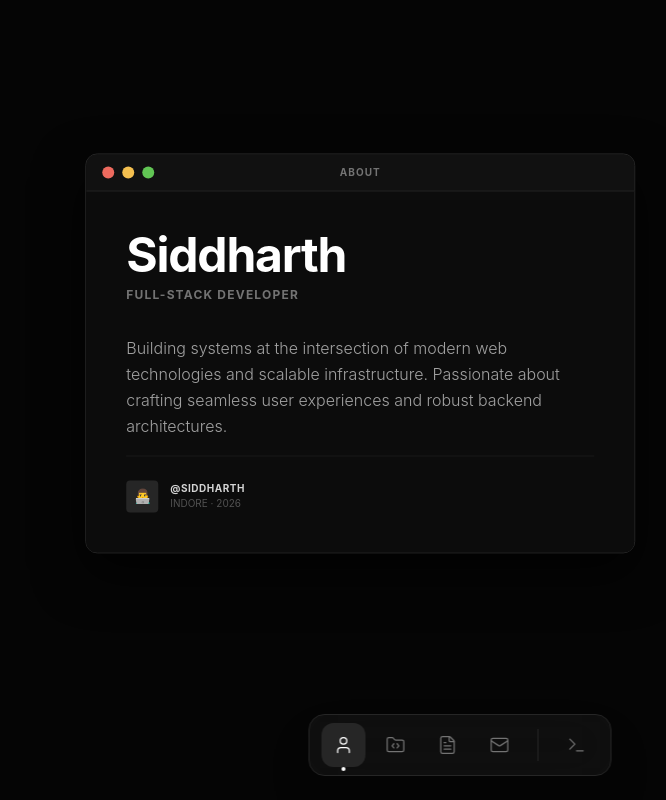
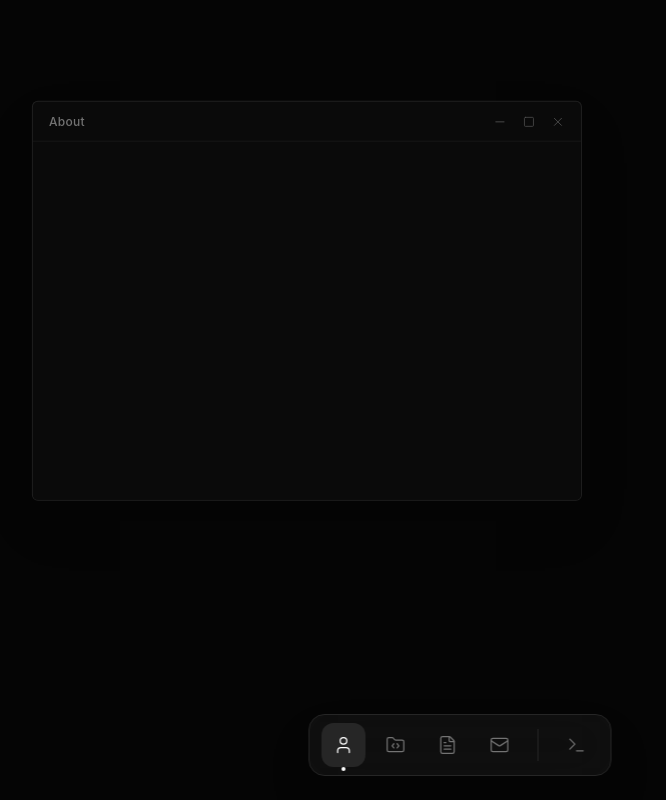
Before and after one commit to siddharthNirmale/desktop-resume, a React (Vite) app: page / in a window 1280 px wide. Shown: the whole page, without its empty margins (180-846 px from the left). Built offline with nearby package versions, Linux system fonts and the light colour scheme.

Commit message:
add context menu component and implement right-click functionality in App

```diff
--- a/src/App.jsx
+++ b/src/App.jsx
@@ -1,8 +1,10 @@
-import { useRef } from 'react';
-import { AnimatePresence } from 'framer-motion'; // Import this!
+import { useRef, useState } from 'react';
+import { AnimatePresence } from 'framer-motion';
 import useWindows from './hooks/useWindows';
 import Window from './components/Window';
 import Dock from './components/Dock';
+import ContextMenu from './components/ContextMenu'; // 1. Import it here
+// ... (import your sections)
 import AboutSection from './sections/AboutSection';
 import ProjectsSection from './sections/ProjectsSection';
 import Notepad from './sections/Notepad';
@@ -18,46 +20,52 @@ export default function App() {
     { id: 'terminal', title: 'Terminal', isOpen: false, isMinimized: false, zIndex: 1 },
   ]);
 
-  // Create a reference for the desktop boundaries
   const desktopRef = useRef(null);
+
+  // 2. Add state for the context menu
+  const [contextMenu, setContextMenu] = useState({ show: false, x: 0, y: 0 });
+
+  // 3. The Right-Click Hijacker
+  const handleContextMenu = (e) => {
+    e.preventDefault(); // Stop the normal browser menu from appearing
+
+    // Check if the menu would go off the bottom/right edges of the screen
+    // We adjust the position so it always opens inwards
+    const x = e.pageX + 224 > window.innerWidth ? window.innerWidth - 224 : e.pageX;
+    const y = e.pageY + 150 > window.innerHeight ? window.innerHeight - 150 : e.pageY;
+
+    setContextMenu({ show: true, x, y });
+  };
 
   return (
     <div
-      ref={desktopRef} // Attach the boundary here
+      ref={desktopRef}
+      onContextMenu={handleContextMenu} // 4. Attach it to the main wrapper
       className="w-screen h-screen bg-[#050505] relative overflow-hidden flex flex-col font-sans text-gray-200 select-none"
     >
+      {/* 5. Drop the Context Menu into the UI */}
+      <ContextMenu
+        show={contextMenu.show}
+        x={contextMenu.x}
+        y={contextMenu.y}
+        onClose={() => setContextMenu({ ...contextMenu, show: false })}
+        onOpenApp={(id) => toggleWindow(id, 'isOpen', true)}
+      />
+
       <div className="flex-1 relative p-6">
-
-        {/* Wrap the mapper in AnimatePresence */}
         <AnimatePresence>
           {windows.map(win =>
-            // Conditionally render the window here, so AnimatePresence catches the unmount
             win.isOpen && (
             <Window
               key={win.id}
               {...win}
-              constraintsRef={desktopRef} // Pass the boundary to the Window
+              constraintsRef={desktopRef}
               onClose={() => toggleWindow(win.id, 'isOpen', false)}
               onMinimize={() => toggleWindow(win.id, 'isMinimized', true)}
               onFocus={() => bringToFront(win.id)}
             >
-              {win.id === 'about' && (
-                <div className="p-10 flex flex-col h-full bg-[#0c0c0c]">
-                  <h1 className="text-5xl font-bold mb-2 text-white tracking-tight">Siddharth</h1>
-                  <h2 className="text-xs tracking-widest text-neutral-500 uppercase font-bold mb-8">Full-Stack Developer</h2>
-                  <p className="text-neutral-400 font-light leading-relaxed max-w-md">
-                    Building systems at the intersection of modern web technologies and scalable infrastructure.
-                    Passionate about crafting seamless user experiences and robust backend architectures.
-                  </p>
-                  <div className="mt-auto flex items-center gap-3 pt-6 border-t border-neutral-800/50">
-                    <div className="w-8 h-8 rounded bg-neutral-800 flex items-center justify-center text-sm">👨‍💻</div>
-                    <div className="flex flex-col">
-                      <span className="text-[10px] font-bold text-neutral-300 tracking-wider">@SIDDHARTH</span>
-                      <span className="text-[10px] text-neutral-600">INDORE · 2026</span>
-                    </div>
-                  </div>
-                </div>
-              )}
+              {/* Keep all your section routing exactly the same here */}
+              {win.id === 'about' && ( /* ... */ <div/> )}
               {win.id === 'projects' && <ProjectsSection />}
               {win.id === 'notepad' && <Notepad />}
               {win.id === 'contact' && <ContactSection />}
--- /dev/null
+++ b/src/components/ContextMenu.jsx
@@ -0,0 +1,59 @@
+import { useEffect, useRef } from 'react';
+import { motion, AnimatePresence } from 'framer-motion';
+
+export default function ContextMenu({ x, y, show, onClose, onOpenApp }) {
+  const menuRef = useRef(null);
+
+  // Close the menu if the user clicks anywhere else
+  useEffect(() => {
+    const handleClickOutside = (e) => {
+      if (menuRef.current && !menuRef.current.contains(e.target)) {
+        onClose();
+      }
+    };
+    if (show) document.addEventListener('mousedown', handleClickOutside);
+    return () => document.removeEventListener('mousedown', handleClickOutside);
+  }, [show, onClose]);
+
+  return (
+    <AnimatePresence>
+      {show && (
+        <motion.div
+          ref={menuRef}
+          initial={{ opacity: 0, scale: 0.95 }}
+          animate={{ opacity: 1, scale: 1 }}
+          exit={{ opacity: 0, scale: 0.95 }}
+          transition={{ duration: 0.1 }}
+          // Ensure it stays on top of absolutely everything
+          style={{ top: y, left: x, zIndex: 9999999 }}
+          className="absolute w-56 bg-[#1a1a1a]/90 backdrop-blur-xl border border-neutral-800 rounded-xl shadow-[0_10px_30px_rgba(0,0,0,0.8)] p-1 text-sm text-gray-200"
+        >
+          <div className="flex flex-col">
+            <button
+              onClick={() => { onOpenApp('terminal'); onClose(); }}
+              className="w-full text-left px-3 py-1.5 rounded-md hover:bg-blue-600 hover:text-white transition-colors"
+            >
+              Open Terminal Here
+            </button>
+            <button
+              onClick={() => { onOpenApp('notepad'); onClose(); }}
+              className="w-full text-left px-3 py-1.5 rounded-md hover:bg-blue-600 hover:text-white transition-colors"
+            >
+              New Note
+            </button>
+
+            <div className="h-[1px] bg-neutral-800 my-1 mx-2" /> {/* Divider */}
+
+            <button
+              onClick={() => { alert("This could trigger a theme change in the future!"); onClose(); }}
+              className="w-full text-left px-3 py-1.5 rounded-md hover:bg-blue-600 hover:text-white transition-colors flex justify-between items-center text-neutral-400 hover:text-white"
+            >
+              <span>Change Wallpaper...</span>
+              <span className="text-[10px]">⌘W</span>
+            </button>
+          </div>
+        </motion.div>
+      )}
+    </AnimatePresence>
+  );
+}
--- a/src/components/Window.jsx
+++ b/src/components/Window.jsx
@@ -1,7 +1,7 @@
 import { motion } from 'framer-motion';
 import { useState, useEffect } from 'react';
+import { Minus, Square, X } from 'lucide-react'; // We need these for minimal controls
 
-// Added constraintsRef prop
 export default function Window({ id, title, isMinimized, zIndex, onClose, onMinimize, onFocus, constraintsRef, children }) {
   const [isMaximized, setIsMaximized] = useState(false);
   const [spawnPos, setSpawnPos] = useState({ x: 0, y: 0 });
@@ -14,42 +14,62 @@ export default function Window({ id, title, isMinimized, zIndex, onClose, onMini
     });
   }, []);
 
-  // Notice we removed the "if (!isOpen) return null" line here!
-
   return (
     <motion.div
       drag={!isMaximized}
       dragMomentum={false}
       dragHandleClassName="window-header"
-      dragConstraints={constraintsRef} // 🛑 This traps the window inside the screen!
+      dragConstraints={constraintsRef}
       onMouseDown={onFocus}
       style={{ zIndex }}
-      className={`absolute bg-[#0c0c0c] shadow-[0_20px_50px_rgba(0,0,0,0.7)] border border-neutral-800 flex flex-col overflow-hidden text-gray-200 ${isMinimized ? 'hidden' : ''}`}
+      // Changed to tighter rounded corners (rounded-md), removed heavy drop shadows, ultra-dark background
+      className={`absolute bg-[#0a0a0a] border border-neutral-800/80 rounded-md shadow-2xl flex flex-col overflow-hidden text-neutral-300 ${isMinimized ? 'hidden' : ''}`}
 
-      initial={{ x: spawnPos.x, y: spawnPos.y, opacity: 0, scale: 0.95 }}
+      initial={{ x: spawnPos.x, y: spawnPos.y, opacity: 0, scale: 0.98 }}
       animate={
         isMaximized
           ? { x: 0, y: 0, width: '100vw', height: '100vh', borderRadius: '0px', opacity: 1, scale: 1 }
-          : { x: spawnPos.x, y: spawnPos.y, width: 550, height: 400, borderRadius: '0.75rem', opacity: 1, scale: 1 }
+          : { x: spawnPos.x, y: spawnPos.y, width: 550, height: 400, borderRadius: '0.375rem', opacity: 1, scale: 1 }
       }
-      exit={{ opacity: 0, scale: 0.95, transition: { duration: 0.15 } }} // 💨 Smooth close animation
-      transition={{ duration: 0.2, ease: "easeOut" }}
+      exit={{ opacity: 0, scale: 0.98, transition: { duration: 0.1 } }}
+      transition={{ duration: 0.15, ease: "easeOut" }}
     >
+      {/* Hyper-Minimal Title Bar */}
       <div
         onDoubleClick={() => setIsMaximized(!isMaximized)}
-        className={`window-header bg-[#111111] px-4 py-3 flex items-center border-b border-neutral-800/80 relative select-none ${isMaximized ? 'cursor-default' : 'cursor-move'}`}
+        // No distinct background color for the header, just a subtle bottom border
+        className={`window-header h-10 px-4 flex items-center justify-between border-b border-neutral-800/50 select-none ${isMaximized ? 'cursor-default' : 'cursor-move'}`}
       >
-        <div className="flex gap-2 z-10">
-          <button onClick={onClose} className="w-3 h-3 rounded-full bg-[#ed6a5e] hover:bg-[#ed6a5e]/80 transition-colors" />
-          <button onClick={onMinimize} className="w-3 h-3 rounded-full bg-[#f4bf4f] hover:bg-[#f4bf4f]/80 transition-colors" />
-          <button onClick={() => setIsMaximized(!isMaximized)} className="w-3 h-3 rounded-full bg-[#61c554] hover:bg-[#61c554]/80 transition-colors" />
-        </div>
-        <span className="absolute left-1/2 -translate-x-1/2 text-[10px] font-bold text-neutral-500 tracking-widest uppercase">
+        {/* Left-aligned, quiet title */}
+        <span className="text-xs font-medium text-neutral-500 tracking-wide">
           {title}
         </span>
+
+        {/* Clean, monochrome controls with no background colors */}
+        <div className="flex items-center gap-4 z-10 text-neutral-600">
+          <button
+            onClick={onMinimize}
+            className="hover:text-white transition-colors flex items-center justify-center"
+          >
+            <Minus size={14} strokeWidth={1.5} />
+          </button>
+          <button
+            onClick={() => setIsMaximized(!isMaximized)}
+            className="hover:text-white transition-colors flex items-center justify-center"
+          >
+            <Square size={12} strokeWidth={1.5} />
+          </button>
+          <button
+            onClick={onClose}
+            className="hover:text-white transition-colors flex items-center justify-center"
+          >
+            <X size={14} strokeWidth={1.5} />
+          </button>
+        </div>
       </div>
 
-      <div className="flex-1 overflow-auto bg-[#0c0c0c] custom-scrollbar">
+      {/* Content Area */}
+      <div className="flex-1 overflow-auto bg-[#0a0a0a] custom-scrollbar">
         {children}
       </div>
     </motion.div>
```
